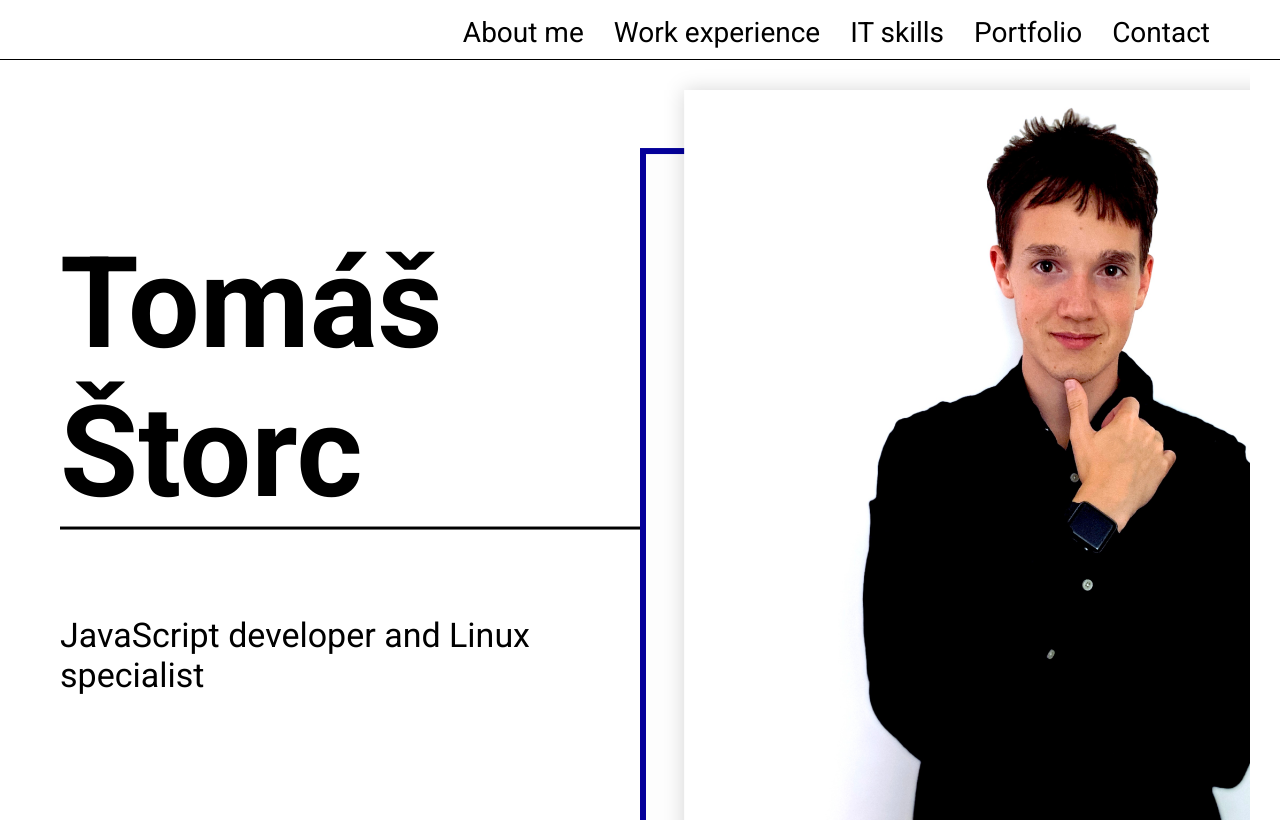
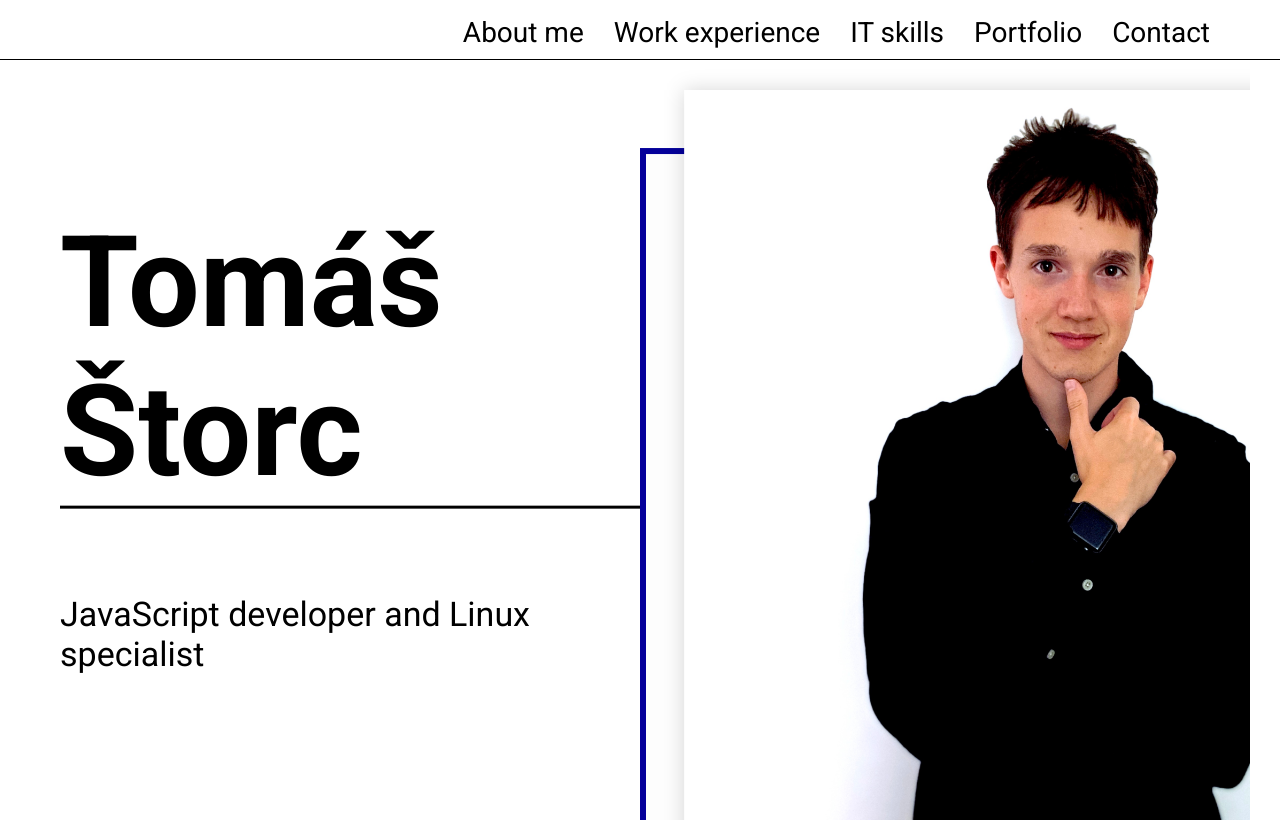
Before and after one commit to Tom1k98/my-cv, a Next.js app: page / in a window 1280 px wide. Built offline with nearby package versions, Linux system fonts and the light colour scheme.

Commit message:
changed header text location

```diff
--- a/componenets/Header/Header.module.scss
+++ b/componenets/Header/Header.module.scss
@@ -34,7 +34,7 @@
 
   .textbox {
     position: absolute;
-    top: 40%;
-    transform: translateY(-40%);
+    top: 30%;
+    transform: translateY(-30%);
   }
 }
```
